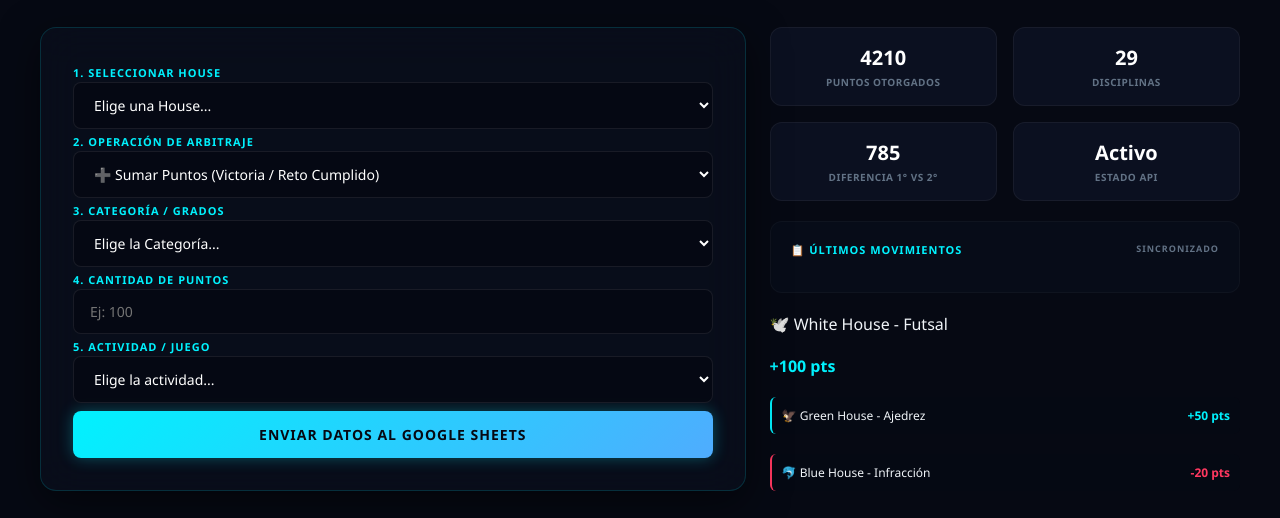
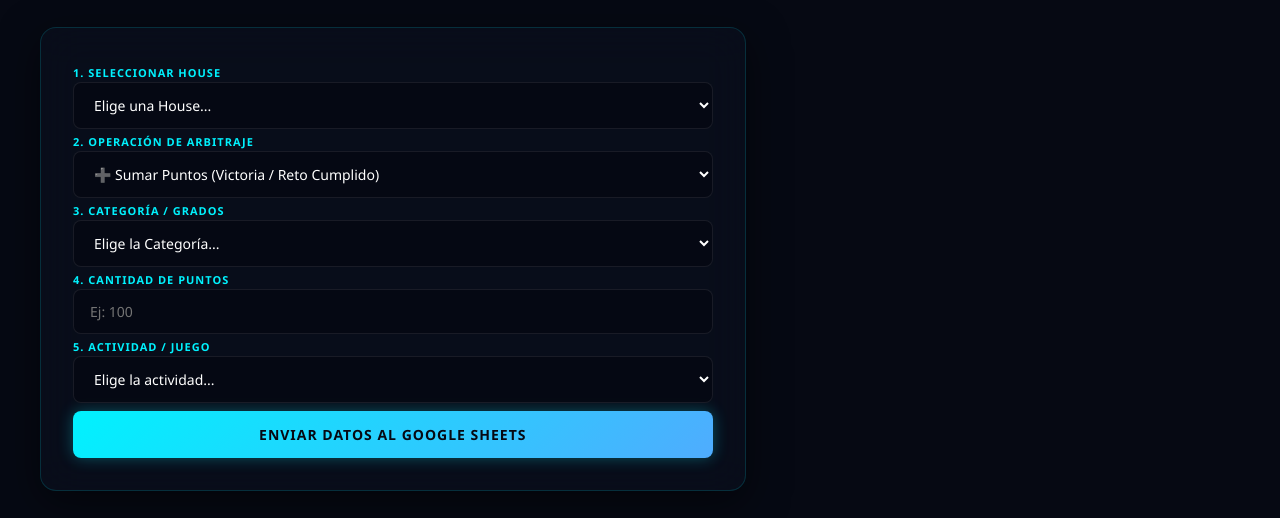
Before and after one commit to FabrizioT04/olimpiadas-smp-edge, a website: page src/registrar.html in a window 1280 px wide. Shown: the part 137-655 px from the top of the page. Drawn offline with Linux system fonts and the light colour scheme; no server answers.

Commit message:
actualización

```diff
--- a/src/registrar.html
+++ b/src/registrar.html
@@ -288,57 +288,6 @@
           <button type="submit" class="smp-btn-submit-premium">Enviar Datos al Google Sheets</button>
         </form>
       </section>
-
-      <!-- COLUMNA DERECHA: PANEL DE RELLENO COPIADO DE HUACHO -->
-      <aside class="smp-sidebar-stats-block">
-
-        <!-- MATRIZ DE KANBAN MINI (VALORES CALCULADOS EN CALIENTE) -->
-        <div class="smp-mini-stats-grid">
-          <div class="smp-stat-mini-card">
-            <div class="smp-mini-num" id="stat-totales">4210</div>
-            <div class="smp-mini-lbl">Puntos Otorgados</div>
-          </div>
-          <div class="smp-stat-mini-card">
-            <div class="smp-mini-num">29</div>
-            <div class="smp-mini-lbl">Disciplinas</div>
-          </div>
-          <div class="smp-stat-mini-card">
-            <div class="smp-mini-num" id="stat-dif">785</div>
-            <div class="smp-mini-lbl">Diferencia 1° vs 2°</div>
-          </div>
-          <div class="smp-stat-mini-card">
-            <div class="smp-mini-num">Activo</div>
-            <div class="smp-mini-lbl">Estado API</div>
-          </div>
-        </div>
-
-                <!-- BITÁCORA DE CONTROL DE MOVIMIENTOS (EXTIRPADA DE TEXTOS ANTIGUOS) -->
-        <div class="smp-log-panel">
-          <div class="smp-log-title">
-            <span>📋 Últimos Movimientos</span>
-            <span style="color: #627285; font-size: 9px;">Sincronizado</span>
-          </div>
-
-          <!-- 🌟 DEJAMOS UNICAMENTE ESTA ETIQUETA VACÍA. Tu JavaScript se encargará de inyectar las filas reales aquí adentro sin desalinearse -->
-          <ul class="smp-log-list" id="smpLogList"></ul>
-
-        </div> <!-- CIERRE DE SMP-LOG-PANEL -->
-
-              <span>🕊️ White House - Futsal</span>
-              <span style="color: var(--neon-cyan); font-weight: bold;">+100 pts</span>
-            </li>
-            <li class="smp-log-item" style="border-left-color: var(--neon-cyan);">
-              <span>🦅 Green House - Ajedrez</span>
-              <span style="color: var(--neon-cyan); font-weight: bold;">+50 pts</span>
-            </li>
-            <li class="smp-log-item" style="border-left-color: #ff3860;">
-              <span>🐬 Blue House - Infracción</span>
-              <span style="color: #ff3860; font-weight: bold;">-20 pts</span>
-            </li>
-          </ul>
-        </div>
-
-      </aside>
     </div>
 
     <!-- NAVEGACIÓN INFERIOR DESKTOP -->
```
